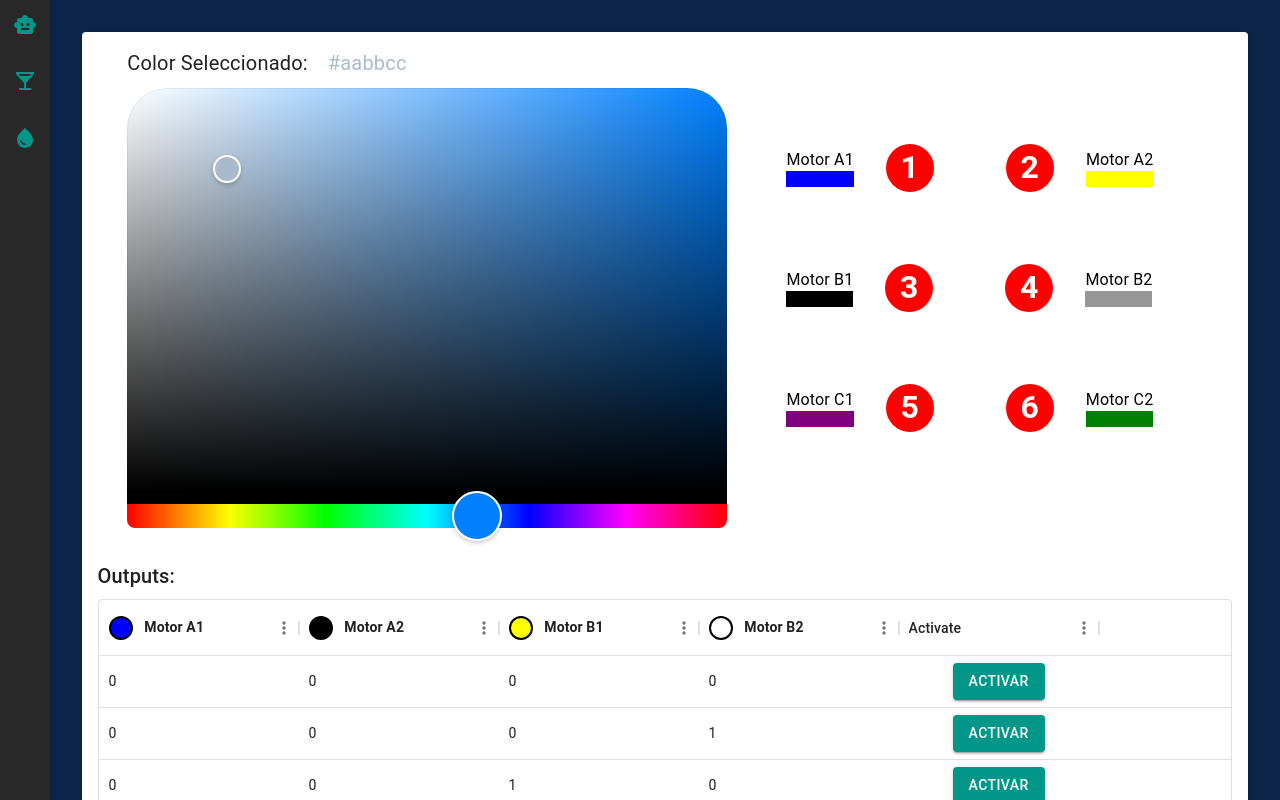
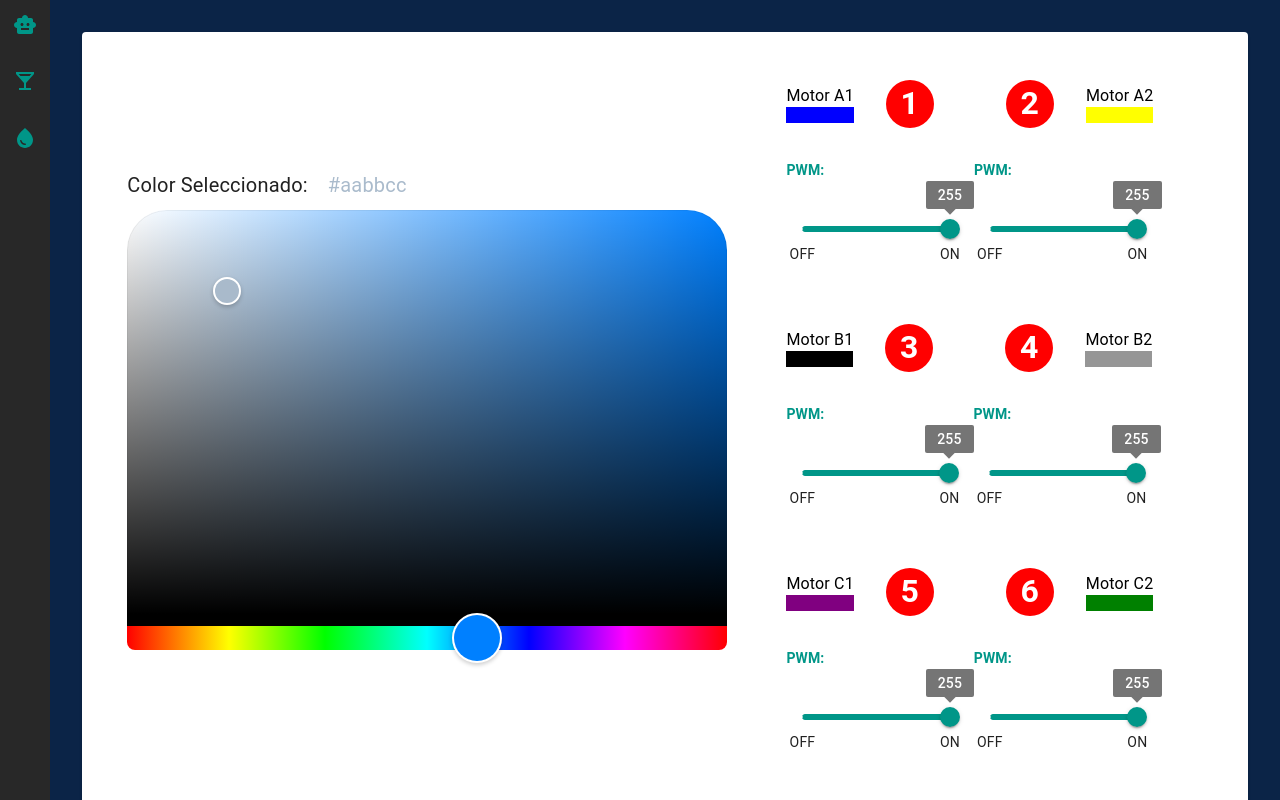
Before and after one commit to bert27/Wifi-irrigation-system, a React (Create React App) app in the folder client/: page / in a window 1280 px wide. Shown: the top 800 px of the page. Built offline with nearby package versions, Linux system fonts and the light colour scheme.

Commit message:
no message

```diff
--- a/client/src/pages/car/components/card-outputs.tsx
+++ b/client/src/pages/car/components/card-outputs.tsx
@@ -1,13 +1,43 @@
 import { Box, Grid, Typography } from "@mui/material";
 import { useState } from "react";
 import { robotService } from "../../../services/robot-service";
+import { SliderComponent } from "../../drinks/tabs/config-tab-drinks/components/slider-material";
+import { color } from "../../drinks/tabs/config-tab-drinks/card-config-tab";
 
 export interface OutputDataInterface {
   name: string;
   colorLabel: string;
   pin: number;
-  state: boolean;
+  state: number;
 }
+
+export const SliderLineComponent = (props: {
+  onChangePwmValue: (pwmTmp: number) => void;
+}) => {
+  const { onChangePwmValue } = props;
+
+  return (
+    <>
+      <Typography
+        variant="subtitle2"
+        gutterBottom={false}
+        sx={{ fontWeight: "bold", color: color }}
+      >
+        PWM:
+      </Typography>
+      <Box
+        sx={{
+          display: "flex",
+          width: "100%",
+          justifyContent: "space-between",
+          alignItems: "center",
+        }}
+      >
+        <SliderComponent onChangeValue={onChangePwmValue} valueSlider={255} />
+      </Box>
+    </>
+  );
+};
 
 export const CardOutputs = () => {
   const size = "3em";
@@ -17,55 +47,58 @@ export const CardOutputs = () => {
       name: "Motor A1",
       colorLabel: "blue",
       pin: 14,
-      state: false,
+      state: 0,
     },
     {
       name: "Motor A2",
       colorLabel: "yellow",
       pin: 25,
-      state: false,
+      state: 0,
     },
     {
       name: "Motor B1",
       colorLabel: "black",
       pin: 27,
-      state: false,
+      state: 0,
     },
     {
       name: "Motor B2",
       colorLabel: "#969696",
       pin: 26,
-      state: false,
+      state: 0,
     },
     {
       name: "Motor C1",
       colorLabel: "purple",
       pin: 40,
-      state: false,
+      state: 0,
     },
     {
       name: "Motor C2",
       colorLabel: "green",
       pin: 50,
-      state: false,
+      state: 0,
     },
   ] as OutputDataInterface[];
   const [circles, setCircles] = useState(outputsData);
-
+  const [valuePwm, setValuePwm] = useState(255);
   const sendDataToServer = async (outputSelected: OutputDataInterface) => {
-    const response = await robotService.sendDataOutputSelectedToServer(outputSelected);
+    const response = await robotService.sendDataOutputSelectedToServer(
+      outputSelected
+    );
     console.log("response", response);
   };
 
   const handleClick = (index: number, outputSelect: OutputDataInterface) => {
     const circleActual = outputSelect;
 
-    circleActual.state = !circleActual.state;
+    circleActual.state = circleActual.state === 0 ? valuePwm : 0;
     setCircles([...circles.map((c, i) => (i === index ? circleActual : c))]);
-
     sendDataToServer(circleActual);
   };
-
+  const onChangePwmValue = (pwmTmp: number) => {
+    setValuePwm(pwmTmp);
+  };
   return (
     <Grid container width={"26em"} spacing={1}>
       {circles.map((circle, index) => (
@@ -122,6 +155,7 @@ export const CardOutputs = () => {
               </Typography>
             </Box>
           </Box>
+          <SliderLineComponent onChangePwmValue={onChangePwmValue} />
         </Grid>
       ))}
     </Grid>
--- a/client/src/services/robot-service.tsx
+++ b/client/src/services/robot-service.tsx
@@ -9,11 +9,6 @@ export const robotService = {
   sendRowTableOutputsMotors,
 };
 
-interface ErrorResponseInterface {
-  status: number;
-  data?: any;
-  message: string;
-}
 
 //https://www.luisllamas.es/esp8266-servidor-parametros/
 export interface sendDataColorToServerInterface {
```
